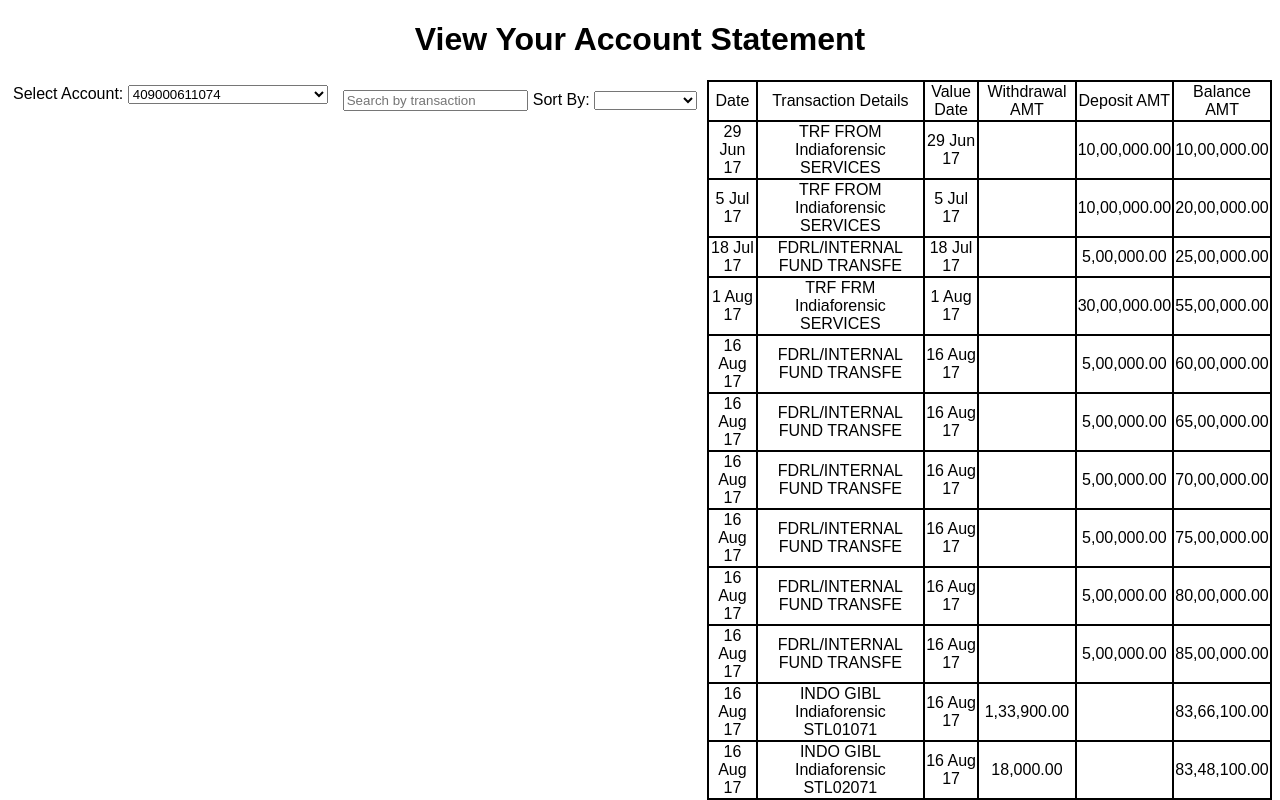
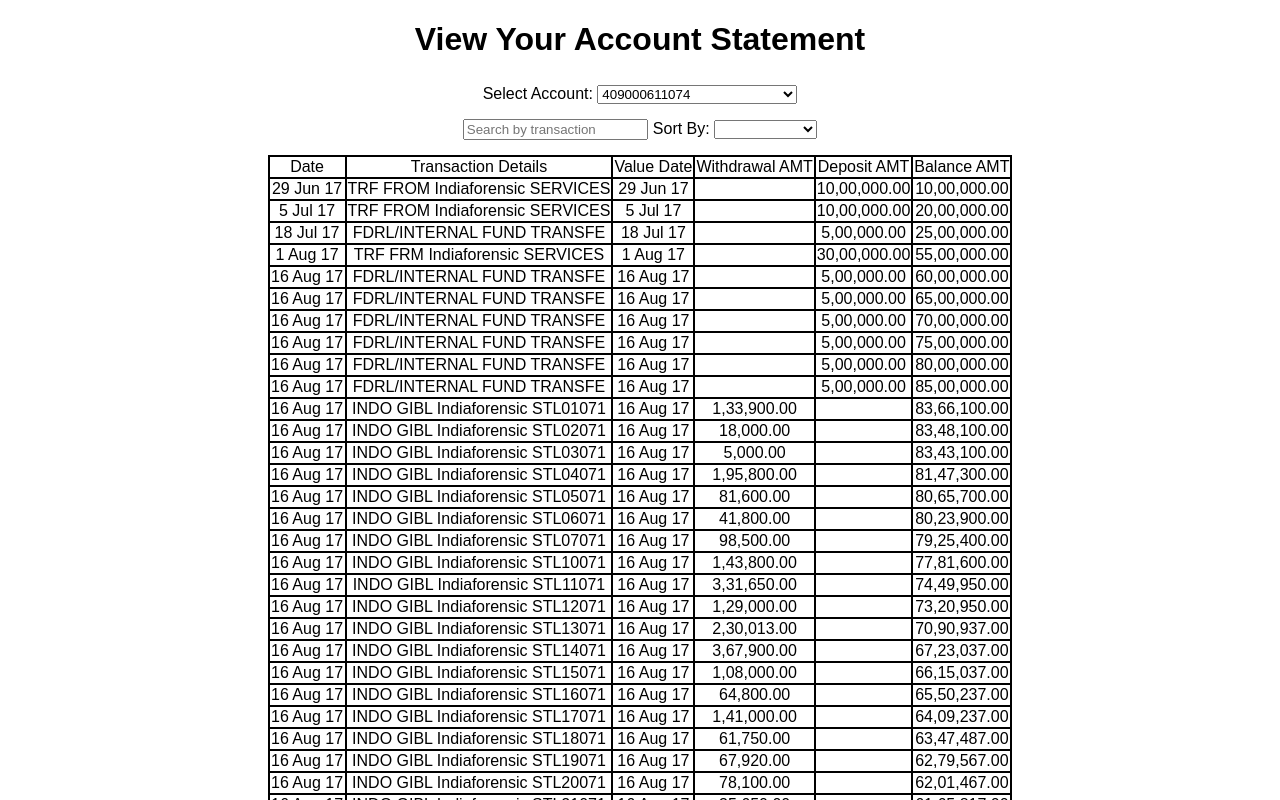
Before and after one commit to lakshmilokesh94/net-banking, an Angular app: page / in a window 1280 px wide. Shown: the top 800 px of the page. Built offline with nearby package versions, Linux system fonts and the light colour scheme.

Commit message:
Fixed alignment issues

```diff
--- a/src/app/account/account.component.css
+++ b/src/app/account/account.component.css
@@ -13,11 +13,9 @@
 .toolBar {
   margin: 5px;
   padding: 5px;
-  float: left;
 }
 
 .accountSelectionDiv {
-  float: left;
   padding: 5px;
 }
 .accountSelectionDiv select {
--- a/src/app/account/account.component.html
+++ b/src/app/account/account.component.html
@@ -22,7 +22,7 @@
       <option value="Balance AMT"> Balance AMT </option>
     </select>
   </div>
-
+  <div>
     <table>
       <thead>
         <td>Date</td>
@@ -42,3 +42,4 @@
       </tr>
     </table>
   </div>
+</div>
```
Lines whose indentation alone changed are shown as unchanged.
